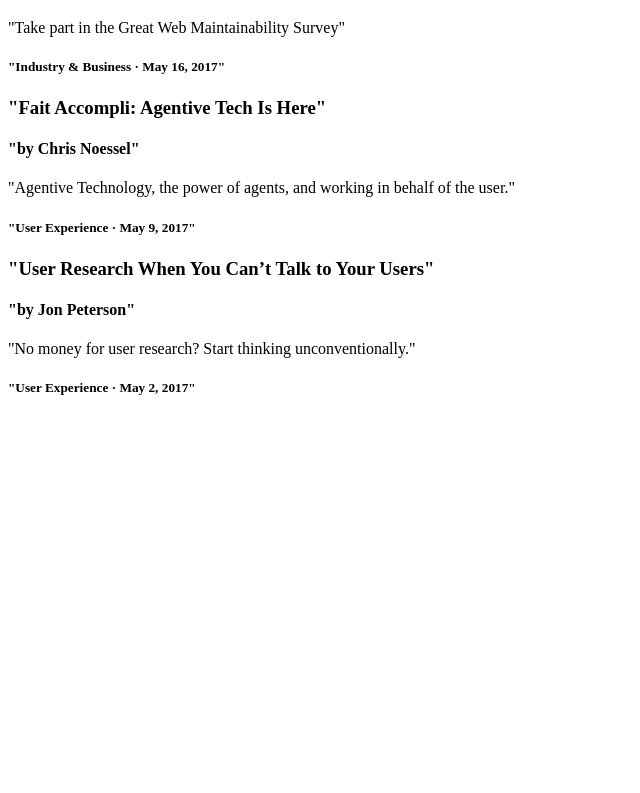
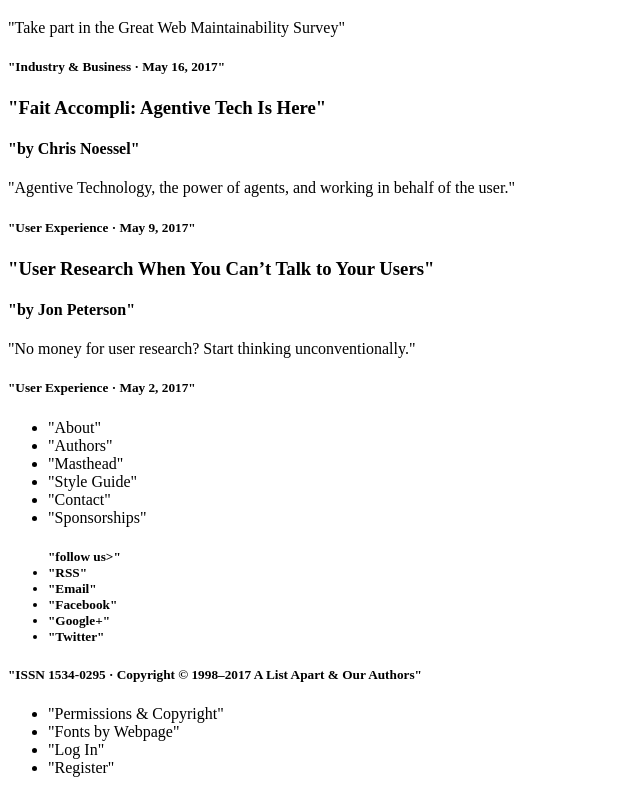
Before and after one commit to coreycosman/html-project, a plain HTML site: page index.html in a window 1280 px wide. Shown: the part 1985-2778 px from the top of the page, without its empty margins (0-640 px from the left). Before the commit the page ends 2404 px from the top, so only its background shows below. Drawn offline with Linux system fonts and the light colour scheme.

Commit message:
add bottom section and footer

```diff
--- a/index.html
+++ b/index.html
@@ -107,5 +107,30 @@
               </article>
 
   </body>
+      <section>
+        <ul>
+          <li> "About" </li>
+          <li> "Authors" </li>
+          <li> "Masthead" </li>
+          <li> "Style Guide" </li>
+          <li> "Contact" </li>
+          <li> "Sponsorships" </li>
+        </ul>
+        <ul> <h5> "follow us>"
+          <li> "RSS" </li>
+          <li> "Email" </li>
+          <li> "Facebook" </li>
+          <li> "Google+" </li>
+          <li> "Twitter" </li>
+        </ul>
+      </section>
 
+    <footer> <h5> "ISSN 1534-0295 · Copyright © 1998–2017 A List Apart & Our Authors" </h5>
+      <ul>
+        <li> "Permissions & Copyright" </li>
+        <li> "Fonts by Webpage" </li>
+        <li> "Log In" </li>
+        <li> "Register" </li>
+      </ul>
+    </footer>
 </html>
```
